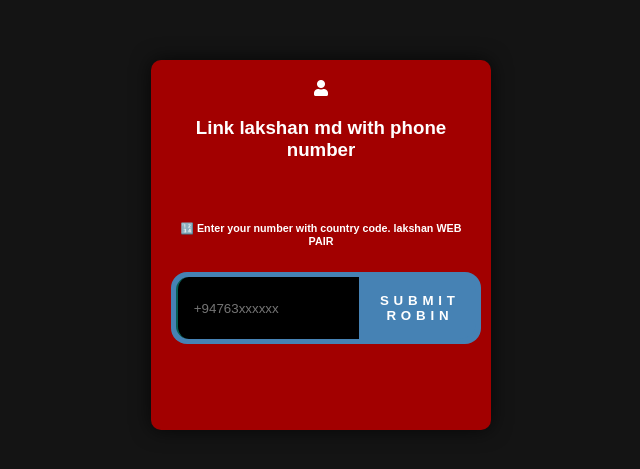
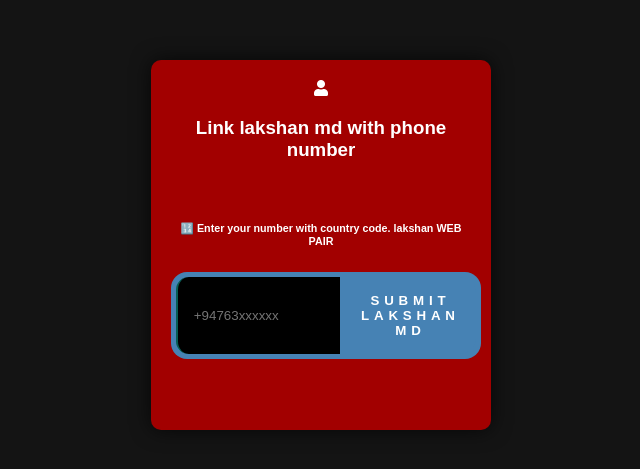
Before and after one commit to lakshankpg/Lakshan-md-v1, a website: page pair.html in a window 1280 px wide. Shown: the part 155-624 px from the top of the page, without its empty margins (319-959 px from the left). Drawn offline with nearby package versions, Linux system fonts and the light colour scheme.

Commit message:
Update pair.html

```diff
--- a/pair.html
+++ b/pair.html
@@ -147,10 +147,10 @@
           <p>
             <h3 class="centered-text">Link lakshan md with phone number</h3>
             <br>
-            <h6>🔢 Enter your number with country code. lakshan  WEB PAIR</h6>
+            <h6>🔢 Enter your number with country code. lakshan WEB PAIR</h6>
             <div class="input-container">
-              <input placeholder="+94763xxxxxx" type="number" id="number" placeholder="❗ Enter your phone number with country code, ROBIN WEB PAIR" name="">
-              <button id="submit">Submit ROBIN</button>
+              <input placeholder="+94763xxxxxx" type="number" id="number" placeholder="❗ Enter your phone number with country code, lakshan WEB PAIR" name="">
+              <button id="submit">Submit lakshan md</button>
             </div>
             <!-- Add the loading spinner -->
             <div id="loading-spinner">
```
